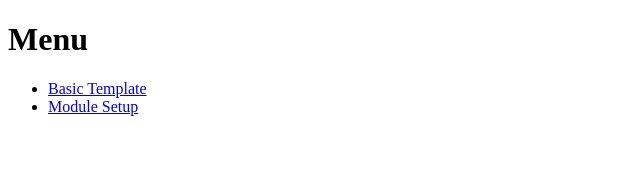
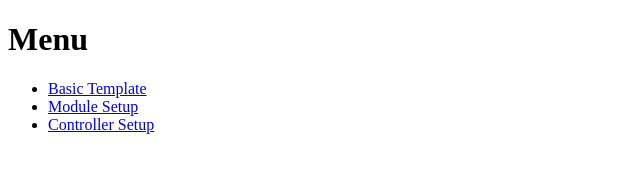
Before and after one commit to kajlund/angular, a plain HTML site: page index.html in a window 1280 px wide. Shown: the whole page, without its empty margins (0-640 px from the left). Drawn offline with Linux system fonts and the light colour scheme.

Commit message:
Added link to sample 2

```diff
--- a/index.html
+++ b/index.html
@@ -8,6 +8,7 @@
         <ul>
             <li><a href="00-base/index.html">Basic Template</a></li>
             <li><a href="01-module/index.html">Module Setup</a></li>
+            <li><a href="02-controller/index.html">Controller Setup</a></li>
         </ul>
     </body>
 </html>
```
